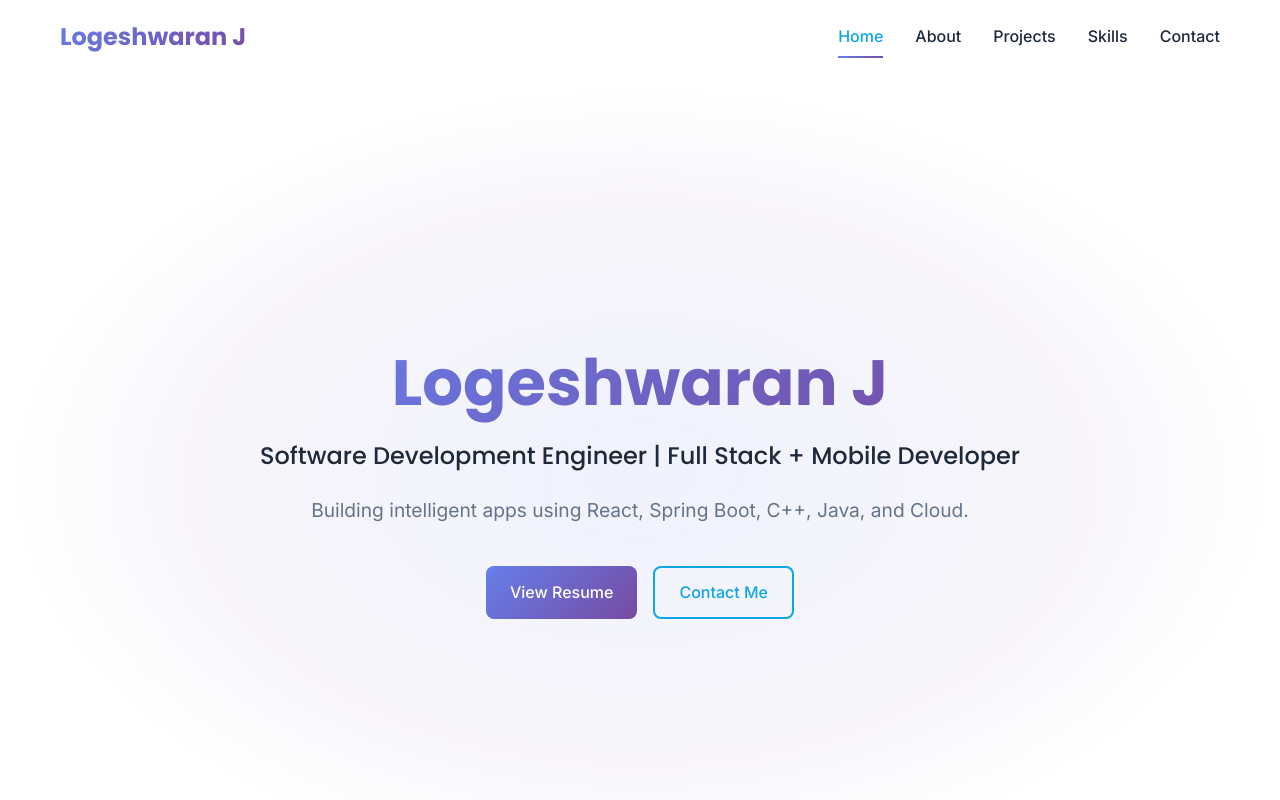
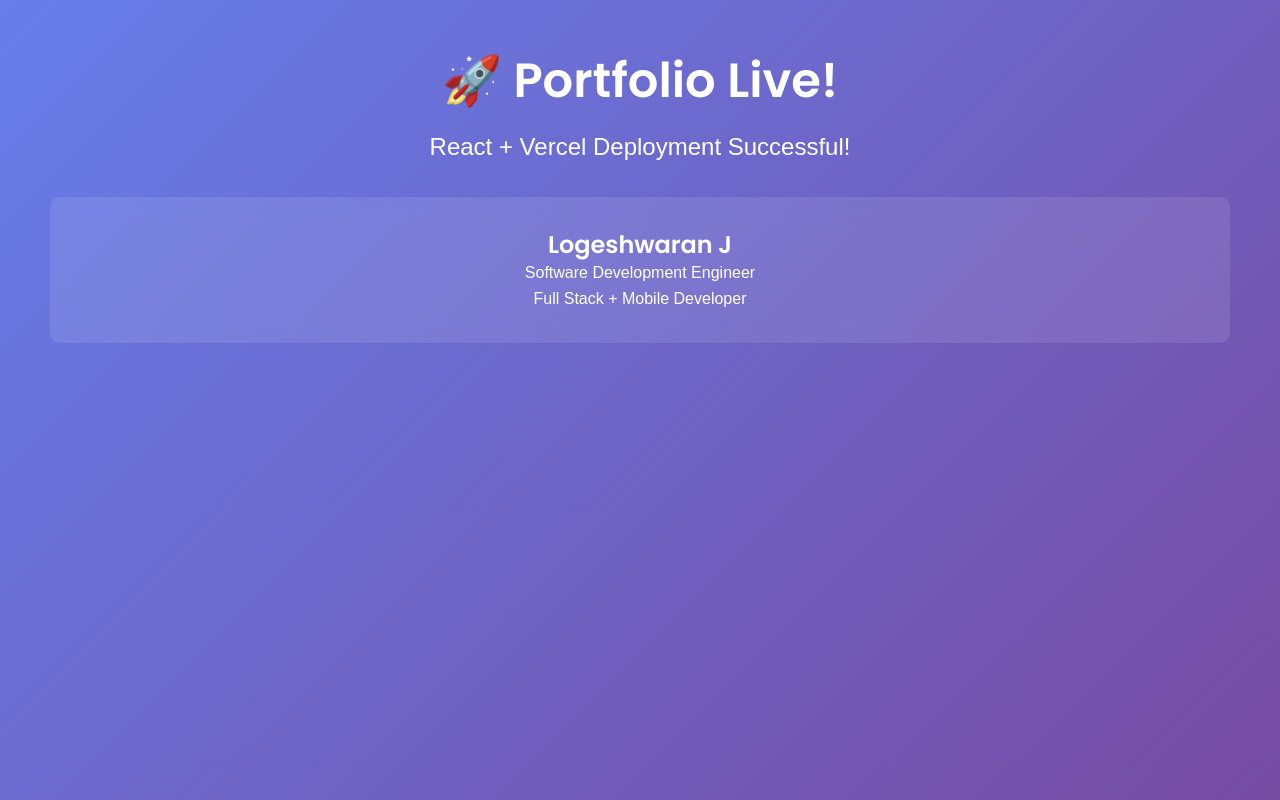
Before and after one commit to Logeshwaran0630/portfolio-website, a React (Vite) app: page / in a window 1280 px wide. Shown: the top 800 px of the page. Built offline with nearby package versions, Linux system fonts and the light colour scheme; the HTML template or start-up script is replaced by a standard one.

Commit message:
Downgrade to stable React 18 and fix deployment

```diff
--- a/src/App.jsx
+++ b/src/App.jsx
@@ -1,30 +1,27 @@
-import { BrowserRouter as Router, Routes, Route } from 'react-router-dom';
-import Navbar from './components/Navbar';
-import Footer from './components/Footer';
-import Home from './pages/Home';
-import About from './pages/About';
-import Projects from './pages/Projects';
-import Skills from './pages/Skills';
-import Contact from './pages/Contact';
-import './App.css';
-
 function App() {
   return (
-    <Router>
-      <div className="App">
-        <Navbar />
-        <main>
-          <Routes>
-            <Route path="/" element={<Home />} />
-            <Route path="/about" element={<About />} />
-            <Route path="/projects" element={<Projects />} />
-            <Route path="/skills" element={<Skills />} />
-            <Route path="/contact" element={<Contact />} />
-          </Routes>
-        </main>
-        <Footer />
+    <div style={{
+      padding: '50px',
+      textAlign: 'center',
+      fontFamily: 'Arial',
+      background: 'linear-gradient(135deg, #667eea 0%, #764ba2 100%)',
+      color: 'white',
+      minHeight: '100vh'
+    }}>
+      <h1 style={{ fontSize: '3rem', marginBottom: '1rem' }}>🚀 Portfolio Live!</h1>
+      <p style={{ fontSize: '1.5rem' }}>React + Vercel Deployment Successful!</p>
+      <div style={{
+        marginTop: '30px',
+        background: 'rgba(255,255,255,0.1)',
+        padding: '2rem',
+        borderRadius: '10px',
+        backdropFilter: 'blur(10px)'
+      }}>
+        <h2>Logeshwaran J</h2>
+        <p>Software Development Engineer</p>
+        <p>Full Stack + Mobile Developer</p>
       </div>
-    </Router>
+    </div>
   );
 }
 
--- a/vite.config.js
+++ b/vite.config.js
@@ -1,18 +1,10 @@
 import { defineConfig } from 'vite'
 import react from '@vitejs/plugin-react'
 
+// https://vitejs.dev/config/
 export default defineConfig({
   plugins: [react()],
-  base: '/',
   build: {
-    outDir: 'dist',
-    rollupOptions: {
-      output: {
-        manualChunks: undefined,
-        entryFileNames: 'index.js',
-        chunkFileNames: 'index.js',
-        assetFileNames: 'index.[ext]'
-      }
-    }
+    outDir: 'dist'
   }
 })
```
Also changed, not shown: package.json (+6 -15 lines), vercel.json, 1 other file (tests, documents, lock files or other folders).
